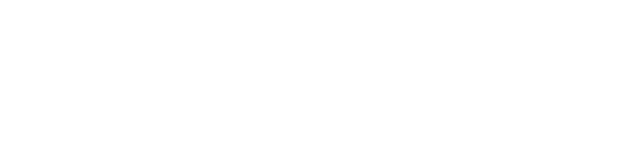
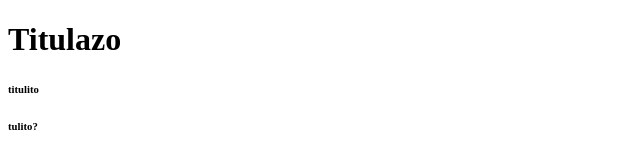
Before and after one commit to Ydnum/Ejemplo0074, a plain HTML site: page index.html in a window 1280 px wide. Shown: the whole page, without its empty margins (0-640 px from the left). Drawn offline with Linux system fonts and the light colour scheme.

Commit message:
Cambio de titulo

```diff
--- a/index.html
+++ b/index.html
@@ -3,9 +3,11 @@
 <head>
     <meta charset="UTF-8">
     <meta name="viewport" content="width=device-width, initial-scale=1.0">
-    <title>Ejemplo Git</title>
+    <title>Documento de Prueba HTML</title>
 </head>
 <body>
-
+    <h1>Titulazo</h1>
+    <h6>titulito</h6>
+    <h6>tulito?</h6>
 </body>
 </html>
```
